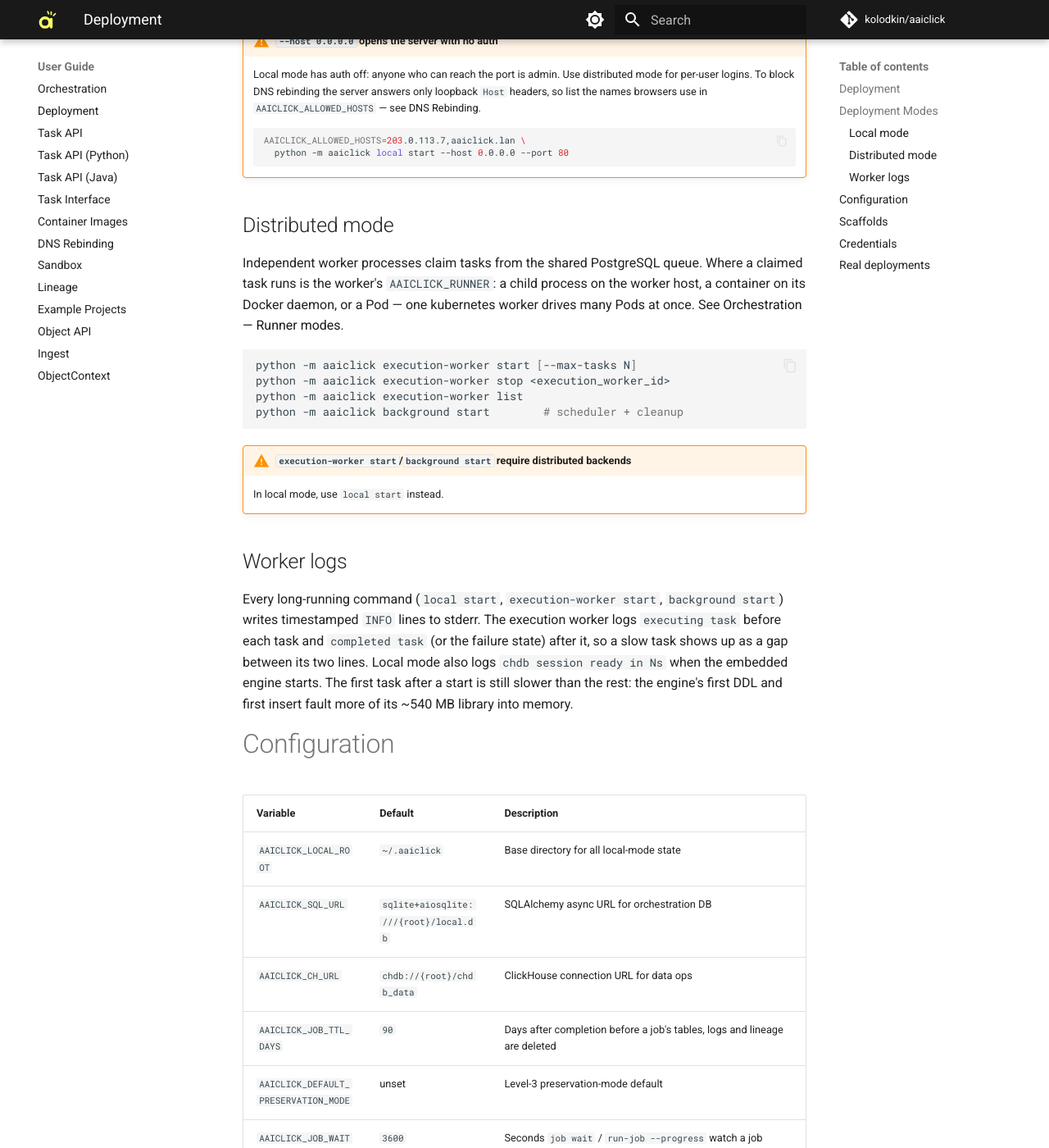
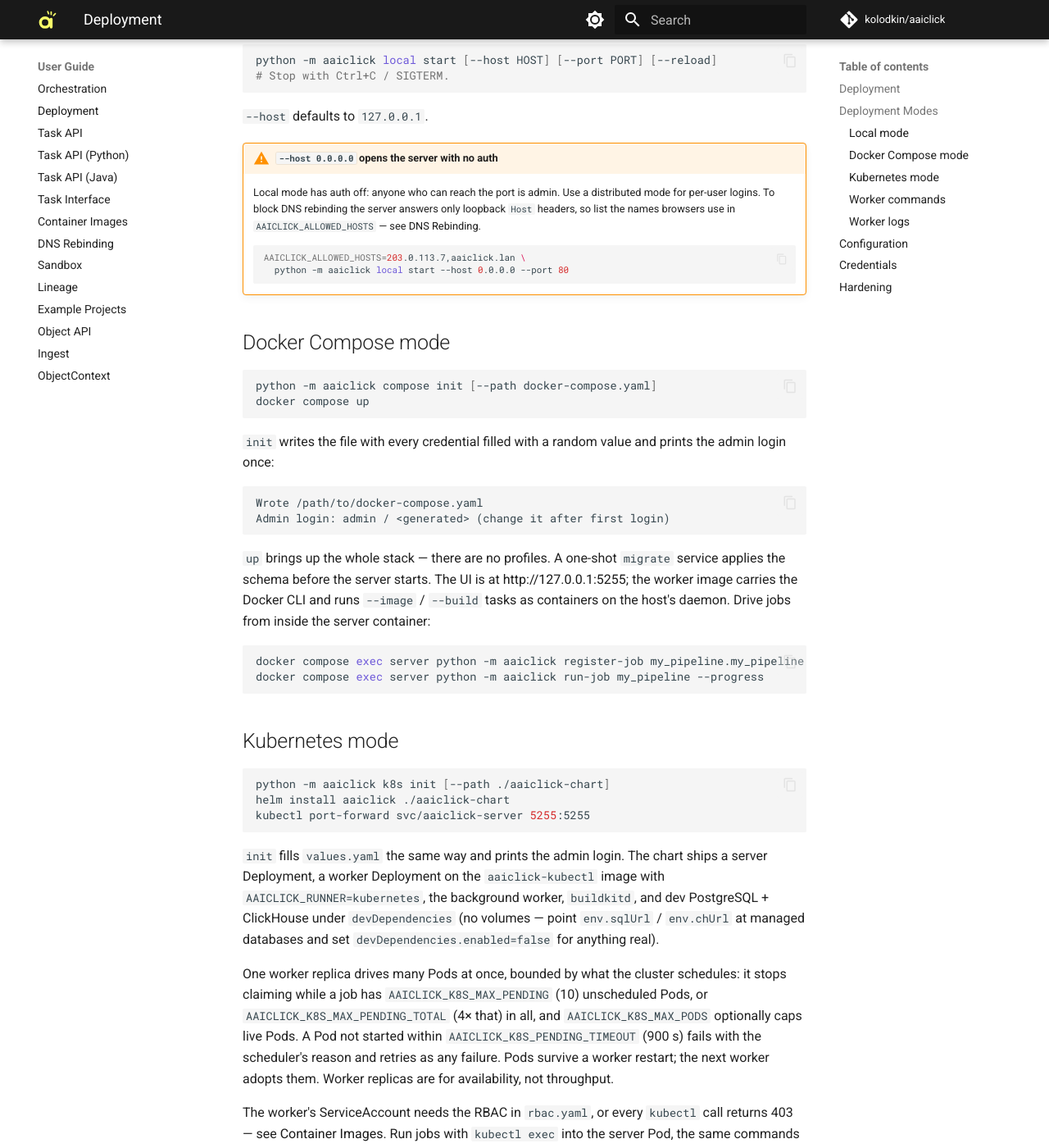
Before and after one commit to kolodkin/aaiclick, an MkDocs documentation site: the page built from docs/user_guide/deployment.md, in a window 1280 px wide and 1400 px high, scrolled down 1026 px. Shown: the whole window at 82% size. Built offline with MkDocs 1.6.1 and Material for MkDocs 9.7.7, drawn with Linux system fonts in a browser that asks for light colours; comment, search, counter and statistics services are not loaded; some of the changed text lies outside the part shown.

Commit message:
docs: deployment modes are Local, Docker Compose and Kubernetes
Each mode gets its own section with start commands and what the scaffold
runs. The Kubernetes Pod limits move out of the hardening list into the
mode section; raw worker commands stay for custom hosts.

Co-Authored-By: Claude Fable 5.1 <noreply@anthropic.com>
Claude-Session: https://claude.ai/code/session_01LcC1uDArfey4y8LwJ2ogmK

````diff
--- a/docs/user_guide/deployment.md
+++ b/docs/user_guide/deployment.md
@@ -3,17 +3,23 @@ Deployment
 
 # Deployment Modes
 
-Two deployment modes, selected by two environment variables:
+Three ways to run aaiclick. Local is one process with embedded databases; the
+other two are scaffolds that start the full stack — ClickHouse, PostgreSQL,
+the API server, an execution worker, the background worker and a `buildkitd`
+for `--build` jobs — from the published images:
 
-| Aspect                 | Local (default)                            | Distributed                                                   |
-|------------------------|--------------------------------------------|---------------------------------------------------------------|
-| **Data backend**       | chdb (embedded ClickHouse)                 | ClickHouse server                                             |
-| **SQL backend**        | SQLite via aiosqlite                       | PostgreSQL via asyncpg                                        |
-| **`AAICLICK_CH_URL`**  | `chdb:///~/.aaiclick/chdb_data`            | `clickhouse://user:pass@host:8123/database`                   |
-| **`AAICLICK_SQL_URL`** | `sqlite+aiosqlite:///~/.aaiclick/local.db` | `postgresql+asyncpg://user:pass@host:5432/database`           |
-| **Setup**              | `python -m aaiclick setup`                 | Provision servers + `python -m aaiclick migrate upgrade head` |
+| Aspect             | Local (default)                 | Docker Compose                                    | Kubernetes                                         |
+|--------------------|---------------------------------|---------------------------------------------------|----------------------------------------------------|
+| **Data backend**   | chdb (embedded ClickHouse)      | ClickHouse container                              | ClickHouse (in-chart dev instance or managed)      |
+| **SQL backend**    | SQLite                          | PostgreSQL container                              | PostgreSQL (in-chart dev instance or managed)      |
+| **Tasks run as**   | subprocesses                    | containers on the host's Docker daemon            | Pods — one worker drives many at once              |
+| **Start**          | `python -m aaiclick local start`| `compose init` + `docker compose up`              | `k8s init` + `helm install`                        |
+| **Auth**           | off — anyone on the port is admin | enforced, seeded `admin` login                  | enforced, seeded `admin` login                     |
 
-Percent-encode reserved characters in a URL's user or password (`@` → `%40`, `:` → `%3A`, `/` → `%2F`).
+Compose and Kubernetes are the two distributed modes: every component reads
+`AAICLICK_CH_URL` and `AAICLICK_SQL_URL` for shared servers, and the worker's
+`AAICLICK_RUNNER` (`docker` or `kubernetes`) decides where a task runs — see
+[Orchestration — Runner modes](orchestration.md#runner-modes).
 
 ## Local mode
 
@@ -30,7 +36,7 @@ python -m aaiclick local start [--host HOST] [--port PORT] [--reload]
 
 !!! warning "`--host 0.0.0.0` opens the server with no auth"
     Local mode has auth off: anyone who can reach the port is admin. Use
-    distributed mode for per-user logins. To block DNS rebinding the server
+    a distributed mode for per-user logins. To block DNS rebinding the server
     answers only loopback `Host` headers, so list the names browsers use in
     `AAICLICK_ALLOWED_HOSTS` — see [DNS Rebinding](dns_rebinding.md).
 
@@ -39,19 +45,70 @@ python -m aaiclick local start [--host HOST] [--port PORT] [--reload]
       python -m aaiclick local start --host 0.0.0.0 --port 80
     ```
 
-## Distributed mode
-
-Independent worker processes claim tasks from the shared PostgreSQL queue.
-Where a claimed task runs is the worker's `AAICLICK_RUNNER`: a child process
-on the worker host, a container on its Docker daemon, or a Pod — one
-kubernetes worker drives many Pods at once. See
-[Orchestration — Runner modes](orchestration.md#runner-modes).
+## Docker Compose mode
 
 ```bash
+python -m aaiclick compose init [--path docker-compose.yaml]
+docker compose up
+```
+
+`init` writes the file with every credential filled with a random value and
+prints the admin login once:
+
+```text
+Wrote /path/to/docker-compose.yaml
+Admin login: admin / <generated> (change it after first login)
+```
+
+`up` brings up the whole stack — there are no profiles. A one-shot `migrate`
+service applies the schema before the server starts. The UI is at
+<http://127.0.0.1:5255>; the worker image carries the Docker CLI and runs
+`--image` / `--build` tasks as containers on the host's daemon. Drive jobs
+from inside the server container:
+
+```bash
+docker compose exec server python -m aaiclick register-job my_pipeline.my_pipeline
+docker compose exec server python -m aaiclick run-job my_pipeline --progress
+```
+
+## Kubernetes mode
+
+```bash
+python -m aaiclick k8s init [--path ./aaiclick-chart]
+helm install aaiclick ./aaiclick-chart
+kubectl port-forward svc/aaiclick-server 5255:5255
+```
+
+`init` fills `values.yaml` the same way and prints the admin login. The chart
+ships a server Deployment, a worker Deployment on the `aaiclick-kubectl`
+image with `AAICLICK_RUNNER=kubernetes`, the background worker, `buildkitd`,
+and dev PostgreSQL + ClickHouse under `devDependencies` (no volumes — point
+`env.sqlUrl` / `env.chUrl` at managed databases and set
+`devDependencies.enabled=false` for anything real).
+
+One worker replica drives many Pods at once, bounded by what the cluster
+schedules: it stops claiming while a job has `AAICLICK_K8S_MAX_PENDING` (10)
+unscheduled Pods, or `AAICLICK_K8S_MAX_PENDING_TOTAL` (4× that) in all, and
+`AAICLICK_K8S_MAX_PODS` optionally caps live Pods. A Pod not started within
+`AAICLICK_K8S_PENDING_TIMEOUT` (900 s) fails with the scheduler's reason and
+retries as any failure. Pods survive a worker restart; the next worker adopts
+them. Worker replicas are for availability, not throughput.
+
+The worker's ServiceAccount needs the RBAC in `rbac.yaml`, or every `kubectl`
+call returns 403 — see [Container Images](container_images.md). Run jobs with
+`kubectl exec` into the server Pod, the same commands as in compose.
+
+## Worker commands
+
+Both scaffolds run these; on your own hosts, run them against shared
+PostgreSQL + ClickHouse URLs:
+
+```bash
+python -m aaiclick migrate upgrade head          # once, before the first start
 python -m aaiclick execution-worker start [--max-tasks N]
 python -m aaiclick execution-worker stop <execution_worker_id>
 python -m aaiclick execution-worker list
-python -m aaiclick background start        # scheduler + cleanup
+python -m aaiclick background start              # scheduler + cleanup
 ```
 
 !!! warning "`execution-worker start`/`background start` require distributed backends"
@@ -84,23 +141,6 @@ memory.
 | `AAICLICK_BUILDKIT_ADDR`             | unset                                 | buildkitd address for `build` images (e.g. `tcp://buildkitd:1234`); required to build                                                                                   |
 | `AAICLICK_CHILD_BUILD_REMOTES`       | unset                                 | Comma-separated remote prefixes a shell/jvm task's children may build from, besides its own repo                                                                        |
 
-# Scaffolds
-
-Two scaffolds write a starter stack you own from there:
-
-```bash
-python -m aaiclick compose init [--path docker-compose.yaml]   # docker-runner stack
-python -m aaiclick k8s init [--path ./aaiclick-chart]          # helm chart
-```
-
-Both come up unedited. `init` fills every credential with a random value and
-prints the admin login once:
-
-```text
-Wrote /path/to/docker-compose.yaml
-Admin login: admin / <generated> (change it after first login)
-```
-
 # Credentials
 
 The raw templates spell each credential `change-me-...`. The server refuses to
@@ -127,18 +167,8 @@ The seed admin (username `admin`, overridable with `AAICLICK_ADMIN_USERNAME`) is
 inserted only on first startup, while the users table is empty. Change its
 password afterwards in the UI, not by editing the env var.
 
-# Real deployments
+# Hardening
 
-- Both scaffolds set the worker's `AAICLICK_RUNNER` (`docker` in compose,
-  `kubernetes` in the chart), which turns `--image` / `--build` jobs into
-  containers or Pods. Without it a worker runs subprocess tasks only.
-- On Kubernetes one worker replica drives many Pods at once, bounded by what
-  the cluster schedules: it stops claiming while a job has
-  `AAICLICK_K8S_MAX_PENDING` (10) unscheduled Pods, or `AAICLICK_K8S_MAX_PENDING_TOTAL`
-  (4× that) in all, and `AAICLICK_K8S_MAX_PODS` optionally caps live Pods. A Pod
-  not started within `AAICLICK_K8S_PENDING_TIMEOUT` (900 s) fails with the
-  scheduler's reason and retries as any failure. Pods survive a worker restart;
-  the next worker adopts them.
 - `--build` jobs build on the scaffold's rootless `buildkitd`
   (`AAICLICK_BUILDKIT_ADDR`), never on the worker's Docker daemon. In compose
   its build steps can still reach host-published ports (Postgres,
````
Also changed, not shown: other parts of docs/user_guide/deployment.md (+0 -2 lines).
